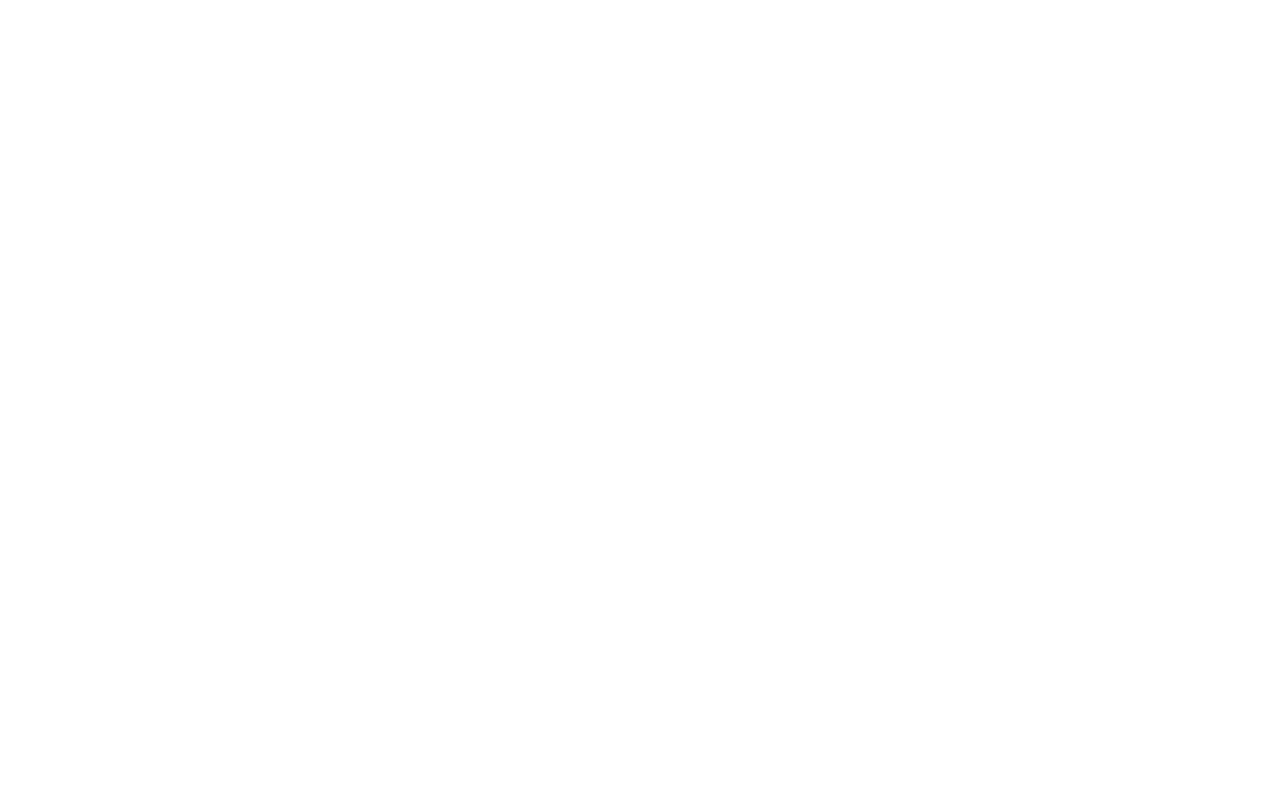
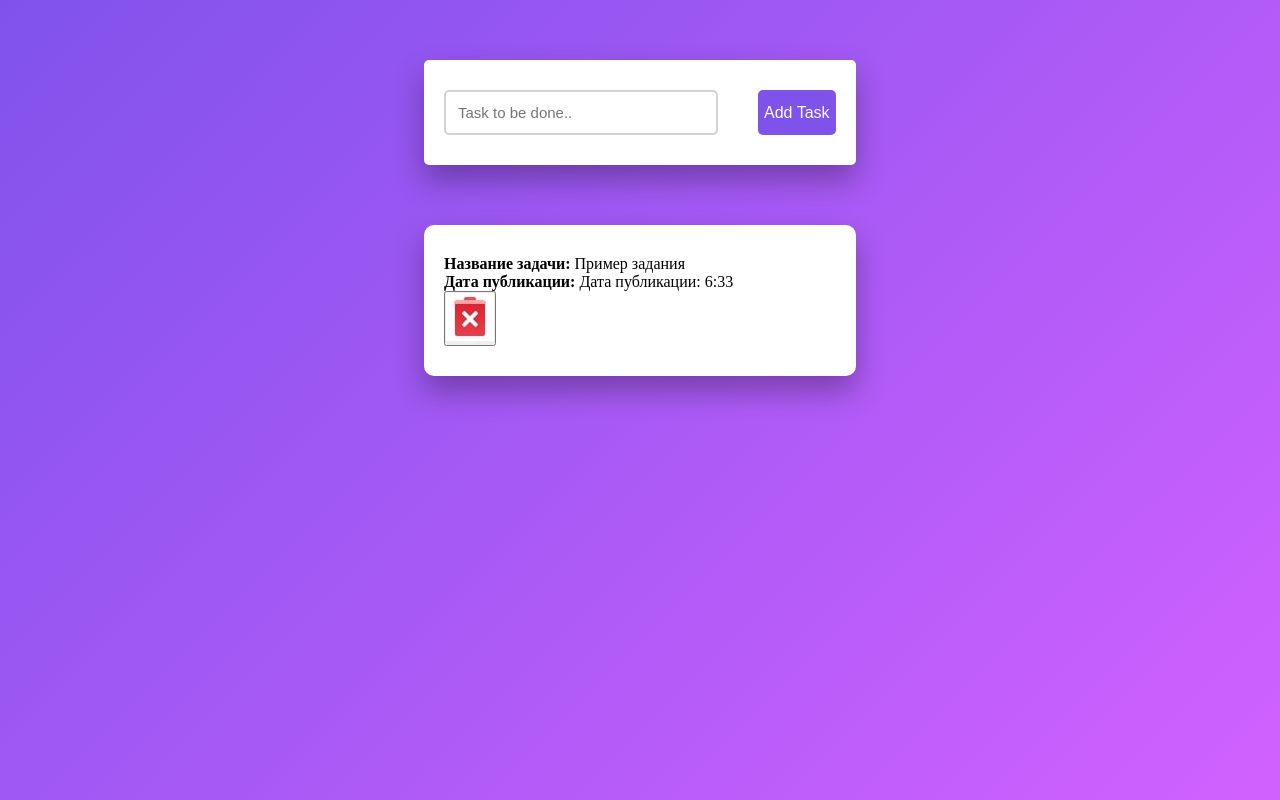
Before and after one commit to skr1pt11/vueToDoList, a Vue app: page / in a window 1280 px wide. Built offline with nearby package versions, Linux system fonts and the light colour scheme.

Commit message:
Ready to declaration

```diff
--- a/src/App.vue
+++ b/src/App.vue
@@ -1,9 +1,127 @@
 <template>
-
+  <div class="container">
+    <div id="newtask">
+      <input type="text" placeholder="Task to be done.." v-model.trim="title"/>
+      <button id="push" @click="addTask">Add Task</button>
+    </div>
+    <div id="tasks" v-for="task in tasks" :key="task.id">
+      <p><strong>Название задачи: </strong> {{ task.title }}</p>
+      <p><strong>Дата публикации: </strong>{{ task.id }}</p>
+      <button class ="delete"><img src="../img/trash.jpg" alt="trash"></button>
+    </div>
+  </div>
 </template>
 
 <script>
-
+export default {
+  data() {
+    return {
+      tasks: [{ title: "Пример задания", id:  'Дата публикации: ' + new Date().getHours() + ':' + new Date().getMinutes() }],
+      title:''
+    }
+  },
+  methods: {
+    addTask(){
+      let obj = {
+      title: this.title,
+      id: new Date().getHours() + ':' + new Date().getMinutes()
+      }
+      if(this.title.length === 0) return
+      this.title = ''
+      this.tasks.push(obj)
+    }
+  },
+};
 </script>
 
-<style></style>
+<style>
+*,
+*:before,
+*:after {
+  padding: 0;
+  margin: 0;
+  box-sizing: border-box;
+}
+body {
+  height: 100vh;
+  background: linear-gradient(135deg, #8052ec, #d161ff);
+}
+.container {
+  width: 40%;
+  min-width: 450px;
+  position: absolute;
+  margin: auto;
+  left: 0;
+  right: 0;
+  top: 30px;
+  padding: 30px 40px;
+}
+#newtask {
+  position: relative;
+  background-color: #ffffff;
+  padding: 30px 20px;
+  border-radius: 5px;
+  box-shadow: 0 15px 30px rgba(0, 0, 0, 0.3);
+}
+#newtask input {
+  width: 70%;
+  width: 70%;
+  height: 45px;
+  font-family: "Poppins", sans-serif;
+  font-size: 15px;
+  border: 2px solid #d1d3d4;
+  padding: 12px;
+  color: #111111;
+  font-weight: 500;
+  position: relative;
+  border-radius: 5px;
+}
+#newtask input:focus {
+  outline: none;
+  border-color: #8052ec;
+}
+
+#newtask button {
+  position: relative;
+  float: right;
+  width: 20%;
+  height: 45px;
+  border-radius: 5px;
+  font-family: "Poppins", sans-serif;
+  font-weight: 500;
+  font-size: 16px;
+  background-color: #8052ec;
+  border: none;
+  color: #ffffff;
+  cursor: pointer;
+  outline: none;
+}
+#tasks {
+  background-color: #ffffff;
+  padding: 30px 20px;
+  margin-top: 60px;
+  border-radius: 10px;
+  box-shadow: 0 15px 30px rgba(0, 0, 0, 0.3);
+  width: 100%;
+  position: relative;
+}
+.task {
+  background-color: #ffffff;
+  height: 50px;
+  padding: 5px 10px;
+  margin-top: 10px;
+  display: flex;
+  align-items: center;
+  justify-content: space-between;
+  border-bottom: 2px solid #d1d3d4;
+  cursor: pointer;
+}
+.task span {
+  font-family: "Poppins", sans-serif;
+  font-size: 15px;
+  font-weight: 400;
+}
+.completed {
+  text-decoration: line-through;
+}
+</style>
--- /dev/null
+++ b/src/components/TaskForm.vue
@@ -0,0 +1,3 @@
+<template>
+
+</template>
```
Also changed, not shown: img/trash.jpg (added), src/components/TaskList.vue (added).
